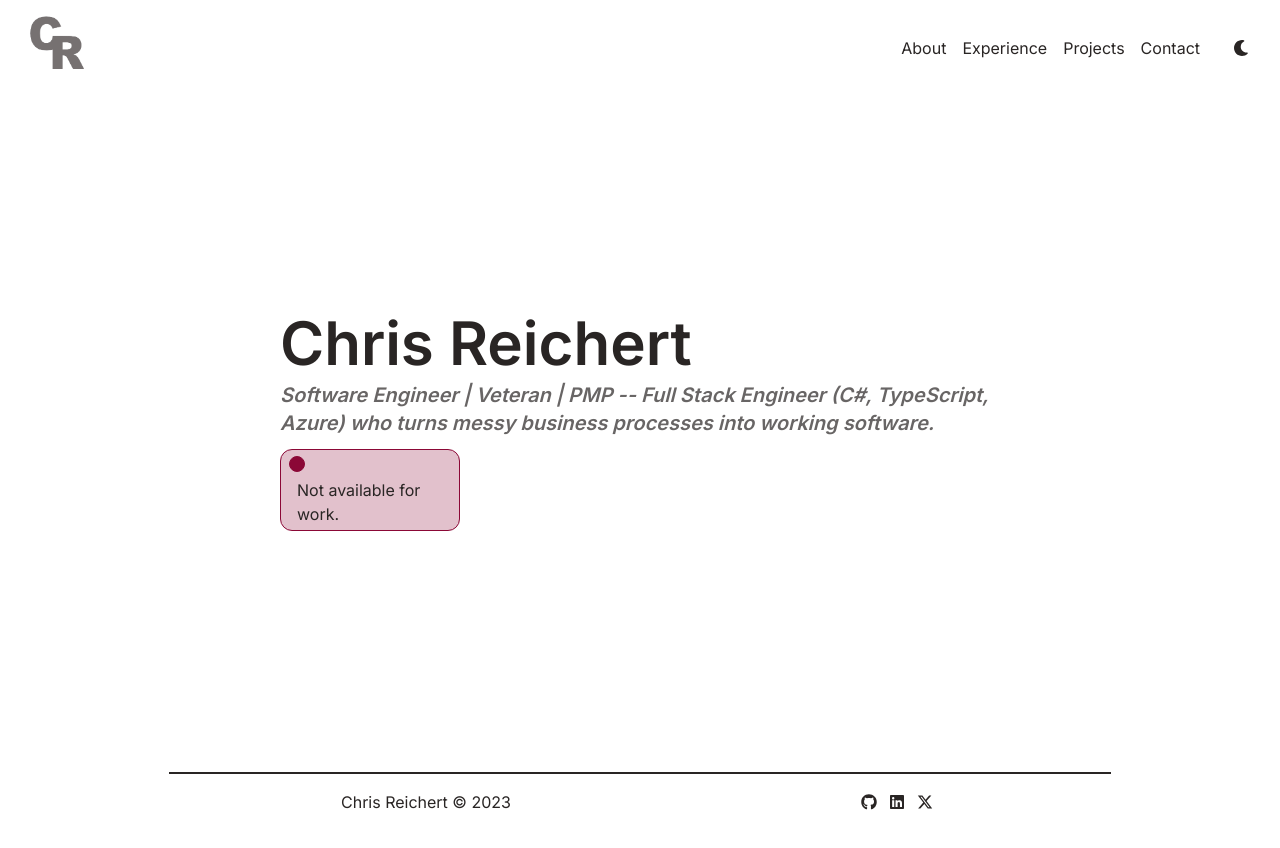
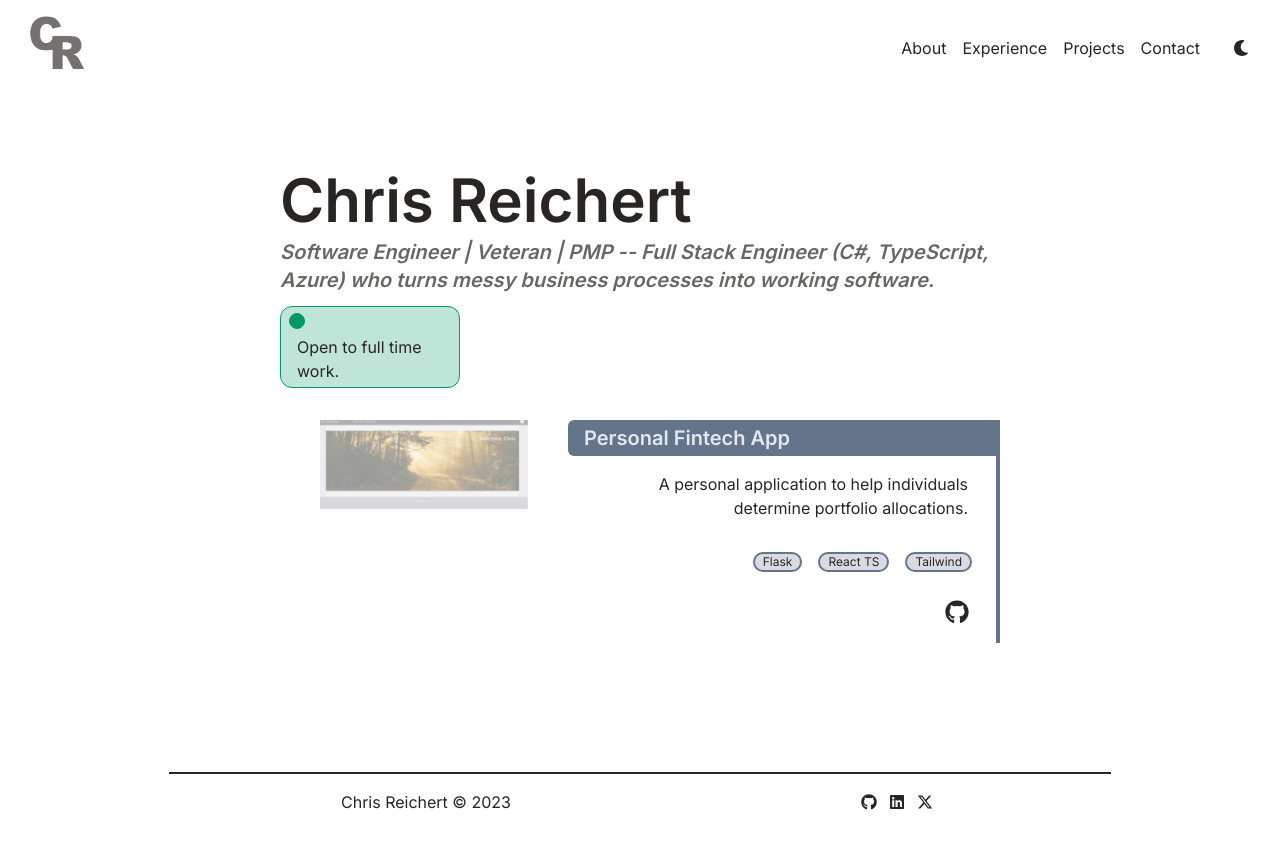
Before and after one commit to reichertc2/portfolio-main-fe, a Next.js app: page / in a window 1280 px wide. Shown: the top 848 px of the page. Built offline with nearby package versions, Linux system fonts and the light colour scheme.

Commit message:
fixing up the featured project widget

```diff
--- a/data/user.ts
+++ b/data/user.ts
@@ -17,8 +17,8 @@ export const user: IUserData = {
         quickDescription: "Full Stack Engineer (C#, TypeScript, Azure) who turns messy business processes into working software.",
         workStatus: {
             contract: false,
-            fullTime: false,
-            notOpen: true
+            fullTime: true,
+            notOpen: false
         },
         profileURL: "https://github.com/reichertc2/portfolio-main-fe",
         logo: {
--- a/src/app/(public)/Projects/page.tsx
+++ b/src/app/(public)/Projects/page.tsx
@@ -1,17 +1,19 @@
-import { user } from "../../../../data/user";
+import {user} from "../../../../data/user";
 import MainContainer from "@/app/_components/common/MainContainer";
 import FeaturedProject from "@/app/_components/modules/profile/FeaturedProject";
 import OtherProjects from "@/app/_components/modules/profile/OtherProjects";
+import React from "react";
 
-interface IProjectsPageProps {}
+interface IProjectsPageProps {
+}
 
 const ProjectsPage: React.FC<IProjectsPageProps> = () => {
-  return (
-    <MainContainer>
-      <FeaturedProject projectWorks={user["projects"]}  />
-      <OtherProjects projectWorks={user["subprojects"]} />
-    </MainContainer>
-  );
+    return (
+        <MainContainer>
+            <FeaturedProject projectWorks={user.projects}/>
+            <OtherProjects projectWorks={user.subprojects}/>
+        </MainContainer>
+    );
 };
 
 export default ProjectsPage;
--- a/src/app/_components/modules/profile/FeaturedProject/FeaturedProjectStandardView.tsx
+++ b/src/app/_components/modules/profile/FeaturedProject/FeaturedProjectStandardView.tsx
@@ -1,5 +1,5 @@
 import React from "react";
-import { IProjectInfo } from "@/app/_models/user";
+import {IProjectInfo} from "@/app/_models/user";
 import ProjectBasic from "./ProjectBasic";
 
 interface IFeaturedProjectStandardViewProps {
@@ -8,15 +8,15 @@ interface IFeaturedProjectStandardViewProps {
 
 export const FeaturedProjectStandardView: React.FC<
     IFeaturedProjectStandardViewProps
-> = ({ projectWorks}) => {
+> = ({projectWorks}) => {
     const styles = {
-    container: `hidden sm:block border-2 border-solid p-4`,
+        container: `hidden sm:block`,
     };
 
     return (
         <div className={styles.container}>
             {projectWorks.map((project: IProjectInfo) => (
-        <ProjectBasic key={"featuredProject"} project={project} />
+                <ProjectBasic key={"featuredProject"} project={project}/>
             ))}
         </div>
     );
--- a/src/app/_components/modules/profile/FeaturedProject/Standard/ProjectInfo.tsx
+++ b/src/app/_components/modules/profile/FeaturedProject/Standard/ProjectInfo.tsx
@@ -1,5 +1,5 @@
 import React from "react";
-import { IProjectInfo } from "@/app/_models/user";
+import {IProjectInfo} from "@/app/_models/user";
 import ProjectInfoHeader from "./ProjectInfoHeader";
 import ProjectInfoToolList from "./ProjectInfoToolList";
 import ProjectInfoLinks from "./ProjectInfoLinks";
@@ -9,17 +9,17 @@ interface IProjectInfoProps {
     project: IProjectInfo;
 }
 
-export const ProjectInfo: React.FC<IProjectInfoProps> = ({ project }) => {
+export const ProjectInfo: React.FC<IProjectInfoProps> = ({project}) => {
     const styles = {
-    container: "inline-block w-3/5 align-top border-solid border-r-4",
+        container: "inline-block w-3/5 align-top border-solid border-r-4 border-secondary",
     };
 
     return (
         <div className={styles.container}>
-      <ProjectInfoHeader title={project.title} />
-      <ProjectInfoDescription description={project.description} />
-      <ProjectInfoToolList toolList={project.toolList} />
-      <ProjectInfoLinks urlList={project.urlList} />
+            <ProjectInfoHeader title={project.title}/>
+            <ProjectInfoDescription description={project.description}/>
+            <ProjectInfoToolList toolList={project.toolList}/>
+            <ProjectInfoLinks urlList={project.urlList}/>
         </div>
     );
 };
--- a/src/app/_components/modules/profile/FeaturedProject/Standard/ProjectInfoDescription.tsx
+++ b/src/app/_components/modules/profile/FeaturedProject/Standard/ProjectInfoDescription.tsx
@@ -8,7 +8,7 @@ export const ProjectInfoDescription: React.FC<IProjectInfoDescriptionProps> = ({
                                                                                    description,
                                                                                }) => {
     const styles = {
-    projectDescription: `dark:text-text p-1 m-3 text-right pr-4`,
+        projectDescription: `text-text dark:text-text-dark p-1 m-3 text-right pr-4`,
     };
 
     return <p className={styles.projectDescription}>{description}</p>;
--- a/src/app/_components/modules/profile/FeaturedProject/Standard/ProjectInfoHeader.tsx
+++ b/src/app/_components/modules/profile/FeaturedProject/Standard/ProjectInfoHeader.tsx
@@ -8,8 +8,8 @@ export const ProjectInfoHeader: React.FC<IProjectInfoHeaderProps> = ({
                                                                          title,
                                                                      }) => {
     const styles = {
-    container:`flex w-full rounded-l-md`,
-    header: `flex-end pl-4 text-xl dark:text-text-dark py-1 font-semibold text-left`,
+        container: `flex w-full rounded-l-md bg-secondary`,
+        header: `flex-end pl-4 text-xl text-text-dark py-1 font-semibold text-left`,
     };
 
     return (
--- a/src/app/_components/modules/profile/FeaturedProject/Standard/ProjectInfoLinks.tsx
+++ b/src/app/_components/modules/profile/FeaturedProject/Standard/ProjectInfoLinks.tsx
@@ -1,7 +1,7 @@
 import React from "react";
 import Link from "next/link";
-import { FontAwesomeIcon } from "@fortawesome/react-fontawesome";
-import { IUrl } from "@/app/_models/user";
+import {FontAwesomeIcon} from "@fortawesome/react-fontawesome";
+import {IUrl} from "@/app/_models/user";
 
 interface IProjectInfoLinksProps {
     urlList: IUrl[];
@@ -11,9 +11,9 @@ export const ProjectInfoLinks: React.FC<IProjectInfoLinksProps> = ({
                                                                        urlList,
                                                                    }) => {
     const styles = {
-    urlContainer: "text-right py-4 pr-4",
+        urlContainer: "text-right py-4 pr-4 text-text dark:text-text-dark",
         url: `inline-block px-2 dark:text-text`,
-    urlIcon: "text-2xl",
+        urlIcon: "text-2xl text-text dark:text-text-dark",
     };
 
     return (
@@ -22,7 +22,7 @@ export const ProjectInfoLinks: React.FC<IProjectInfoLinksProps> = ({
                 <li key={url.name} className={styles.url}>
                     <Link href={url.url}>
             <span>
-              <FontAwesomeIcon className={styles.urlIcon} icon={url.icon} />
+              <FontAwesomeIcon className={styles.urlIcon} icon={url.icon}/>
             </span>
                     </Link>
                 </li>
--- a/src/app/_components/modules/profile/FeaturedProject/Standard/ProjectInfoToolList.tsx
+++ b/src/app/_components/modules/profile/FeaturedProject/Standard/ProjectInfoToolList.tsx
@@ -9,7 +9,7 @@ export const ProjectInfoToolList: React.FC<IProjectInfoToolListProps> = ({
                                                                          }) => {
     const styles = {
         toolListContainer: "text-right p-3 pr-4",
-    tool: `inline-block px-2 dark:text-text-dark border-2 border-solid rounded-full mx-2 font-bold`,
+        tool: `inline-block px-2 text-xs text-text dark:text-text-dark bg-secondary/25 border-2 border-solid border-secondary rounded-full mx-2`,
     };
 
     return (
--- a/src/app/_components/modules/profile/Headline.tsx
+++ b/src/app/_components/modules/profile/Headline.tsx
@@ -1,18 +1,19 @@
 import React from "react";
-import {IProfile} from "@/app/_models/user";
+import {IProfile, IProjectInfo} from "@/app/_models/user";
 import HeadlineMobileView from "./Headline/HeadlineMobileView";
 import HeadlineStandardView from "./Headline/HeadlineStandardView";
 import ContentContainer from "@/app/_components/common/ContentContainer";
 
 interface IHeadlineProps {
     headLine: IProfile;
+    featuredProject: IProjectInfo[];
 }
 
-export const Headline: React.FC<IHeadlineProps> = ({headLine}) => {
+export const Headline: React.FC<IHeadlineProps> = ({headLine, featuredProject}) => {
     return (
         <>
             <ContentContainer id={"Headline"}>
-                <HeadlineStandardView headLine={headLine}/>
+                <HeadlineStandardView headLine={headLine} featuredProject={featuredProject}/>
 
                 {/* Mobile Version */}
 
--- a/src/app/_components/modules/profile/Headline/HeadlineStandardView.tsx
+++ b/src/app/_components/modules/profile/Headline/HeadlineStandardView.tsx
@@ -1,15 +1,19 @@
 import React from "react";
-import {IProfile} from "@/app/_models/user";
+import {IProfile, IProjectInfo} from "@/app/_models/user";
 import PersonaContainer from "@/app/_components/modules/profile/Headline/Standard/PersonaContainer";
 import AvailabilityStatusContainer
     from "@/app/_components/modules/profile/Headline/Standard/AvailabilityStatusContainer";
+import FeaturedProject from "@/app/_components/modules/profile/FeaturedProject";
+import FeaturedProjectStandardView from "@/app/_components/modules/profile/FeaturedProject/FeaturedProjectStandardView";
 
 interface IHeadlineStandardViewProps {
     headLine: IProfile;
+    featuredProject: IProjectInfo[];
 }
 
 export const HeadlineStandardView: React.FC<IHeadlineStandardViewProps> = ({
                                                                                headLine,
+                                                                               featuredProject
                                                                            }) => {
     const styles = {
         container: `hidden md:block`,
@@ -20,6 +24,9 @@ export const HeadlineStandardView: React.FC<IHeadlineStandardViewProps> = ({
         <>
             <PersonaContainer persona={headLine}/>
             <AvailabilityStatusContainer availability={headLine.workStatus}/>
+            <FeaturedProjectStandardView
+                projectWorks={featuredProject}
+            />
         </>
     );
 };
--- a/src/app/_components/modules/profile/ProfileMain.tsx
+++ b/src/app/_components/modules/profile/ProfileMain.tsx
@@ -1,5 +1,5 @@
 import React from "react";
-import { IUserData } from "@/app/_models/user";
+import {IUserData} from "@/app/_models/user";
 import Headline from "./Headline";
 import MainContainer from "@/app/_components/common/MainContainer";
 
@@ -12,7 +12,7 @@ export const ProfileMain: React.FC<IProfileMainProps> = ({
                                                          }) => {
     return (
         <MainContainer>
-      <Headline headLine={profileMain["profile"]}  />
+            <Headline headLine={profileMain.profile} featuredProject={profileMain.projects}/>
         </MainContainer>
     );
 };
```
Lines whose indentation alone changed are shown as unchanged.
